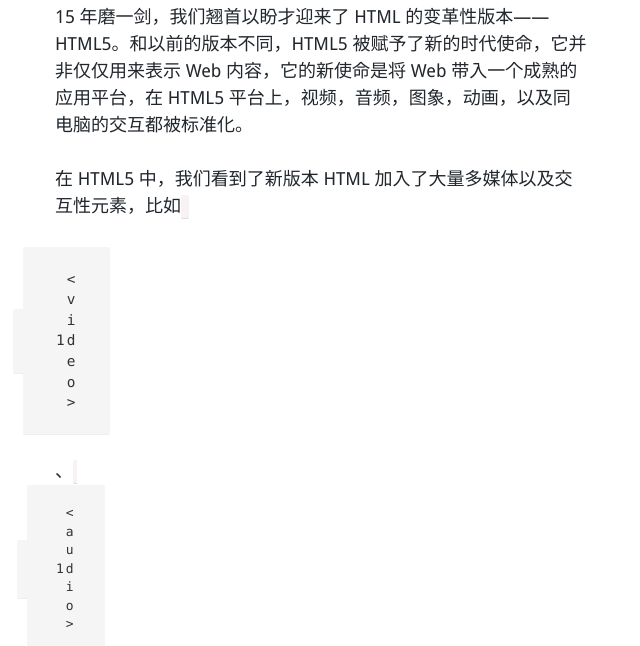
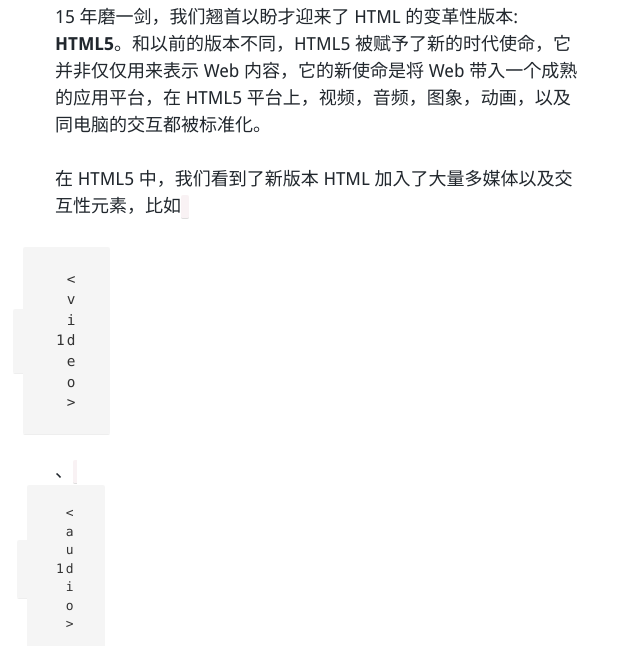
Before and after one commit to techparty-org/techparty-org.github.io, a Jekyll site: the page built from _posts/2014-11-14-gztechparty-html5-theme-acquisition.md, in a window 1280 px wide and 900 px high, scrolled down 395 px, cut to the strip 254-900 px from the top of the window. Shown: the whole strip, without its empty margins (319-959 px from the left). Built offline with Jekyll 4.4.1, drawn with Linux system fonts in a browser that asks for light colours; nearby versions of some CDN libraries; Markdown is read by kramdown in place of the engine named in the settings; comment, search, counter and statistics services are not loaded.

```diff
--- a/_posts/2014-11-14-gztechparty-html5-theme-acquisition.md
+++ b/_posts/2014-11-14-gztechparty-html5-theme-acquisition.md
@@ -17,7 +17,7 @@ author:
 
 ![](http://ww1.sinaimg.cn/large/6907a9d0gw1emaaznkyyfj20m80dw44c.jpg)
 
-15 年磨一剑，我们翘首以盼才迎来了 HTML 的变革性版本—— HTML5。和以前的版本不同，HTML5 被赋予了新的时代使命，它并非仅仅用来表示 Web 内容，它的新使命是将 Web 带入一个成熟的应用平台，在 HTML5 平台上，视频，音频，图象，动画，以及同电脑的交互都被标准化。
+15 年磨一剑，我们翘首以盼才迎来了 HTML 的变革性版本: **HTML5**。和以前的版本不同，HTML5 被赋予了新的时代使命，它并非仅仅用来表示 Web 内容，它的新使命是将 Web 带入一个成熟的应用平台，在 HTML5 平台上，视频，音频，图象，动画，以及同电脑的交互都被标准化。
 
 
 在 HTML5 中，我们看到了新版本 HTML 加入了大量多媒体以及交互性元素，比如 `<video>`、`<audio>` 标签，又比如用于表示任务进度条的 progress 元素。而随着互联网的发展，信息的种类日趋繁杂，HTML 中也应需在表单中增加了对 email、url、date 以及 tel 等类型的控件的支持。而作为 Web 领域的三剑客之一，HTML5 中也对 Javascript API 进行了扩充，你可以通过新的 API 方便快速地控制多媒体的播放暂停；也可以方便地在 `<canvas>` 上绘制任意图形，甚至是制作一个动画精美的 HTML5 游戏；更多的新特性，比如地理位置的支持、本地存储的新方式以及 Javascript 在浏览器中的多线程，都是让人无比兴奋的。
```
